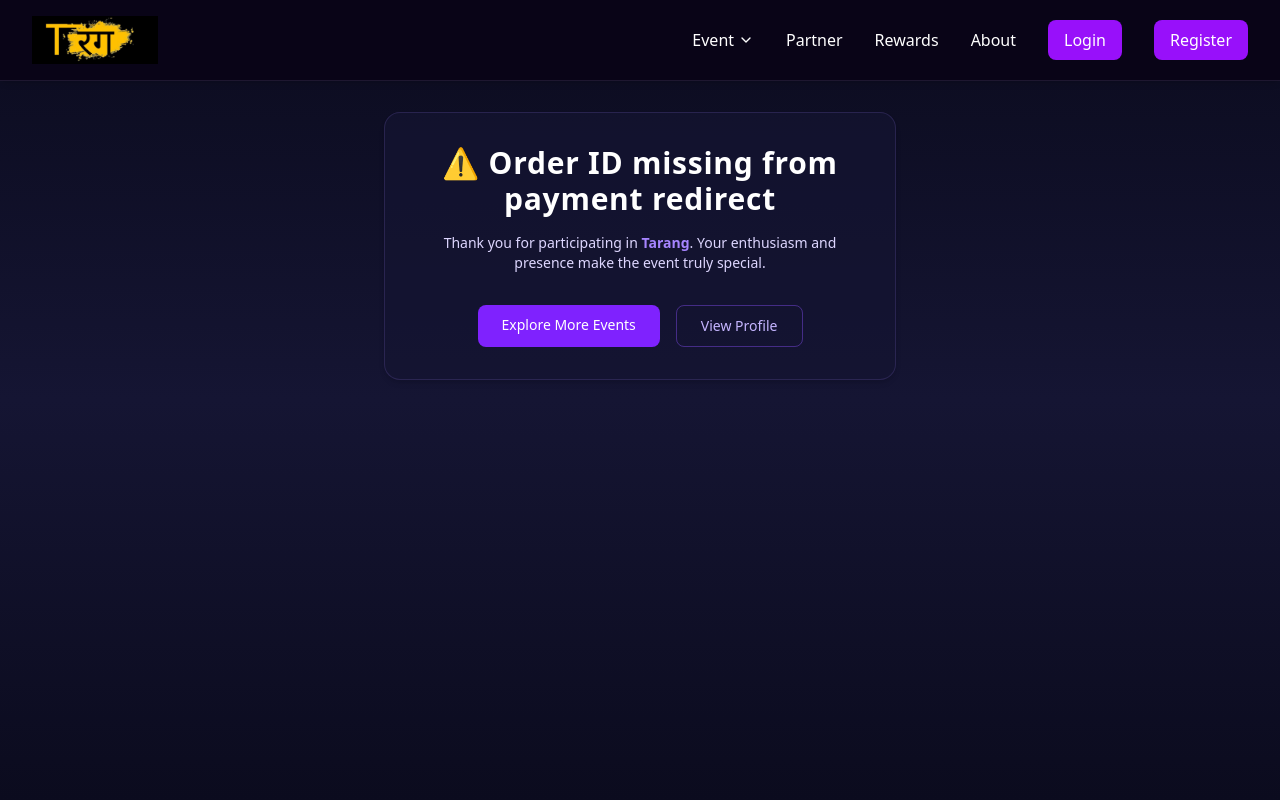
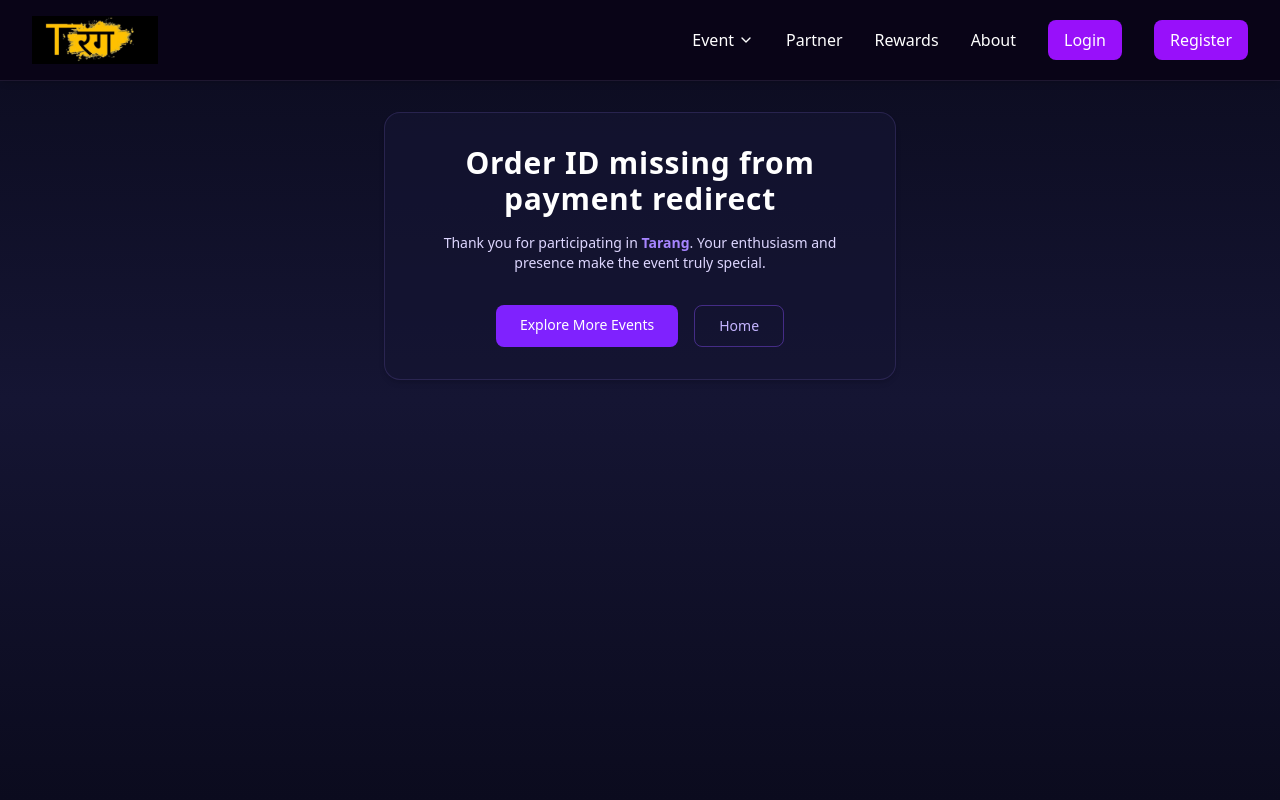
Before and after one commit to Satyam0000000/Tarang_Frontend, a React (Vite) app: page /payment-success in a window 1280 px wide. Shown: the top 800 px of the page. Built offline with nearby package versions, Linux system fonts and the light colour scheme.

Commit message:
imporve ui payment success

```diff
--- a/src/pages/PaymentSuccess.jsx
+++ b/src/pages/PaymentSuccess.jsx
@@ -10,7 +10,7 @@ function PaymentSuccess() {
 
   useEffect(() => {
     if (!orderId) {
-      setStatus("⚠️ Order ID missing from payment redirect");
+      setStatus(" Order ID missing from payment redirect");
       return;
     }
 
@@ -24,13 +24,13 @@ function PaymentSuccess() {
           res.data.order_status === "PAID" ||
           res.data.order_status === "SUCCESS"
         ) {
-          setStatus("✅ Payment Successful");
+          setStatus(" Payment Successful");
         } else {
           setStatus("⏳ Payment Pending");
         }
       } catch (error) {
         console.error("Verification API failed, trusting Cashfree redirect:", error);
-        setStatus("✅ Payment Successful");
+        setStatus(" Payment Successful");
       }
     };
 
@@ -64,16 +64,16 @@ function PaymentSuccess() {
 
         <div className="mt-8 flex flex-col sm:flex-row gap-4 justify-center">
           <a
-            href="/events"
+            href="/UpcomingEvents"
             className="rounded-lg bg-violet-600 px-6 py-2.5 text-sm font-medium text-white transition hover:bg-violet-700"
           >
             Explore More Events
           </a>
           <a
-            href="/profile"
+            href="/Home"
             className="rounded-lg border border-violet-500/40 px-6 py-2.5 text-sm font-medium text-violet-300 transition hover:bg-violet-500/10"
           >
-            View Profile
+            Home
           </a>
         </div>
 
```
